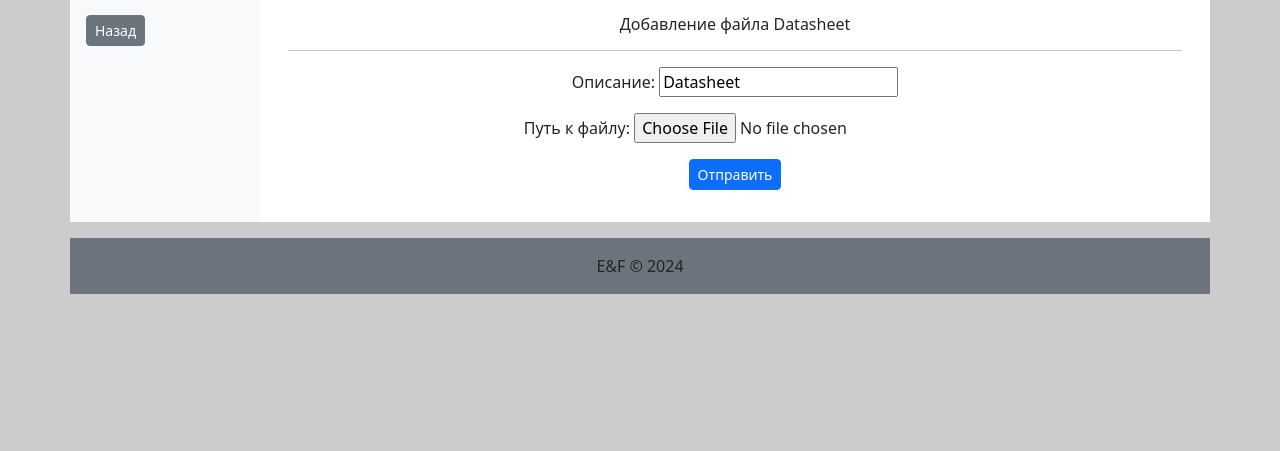
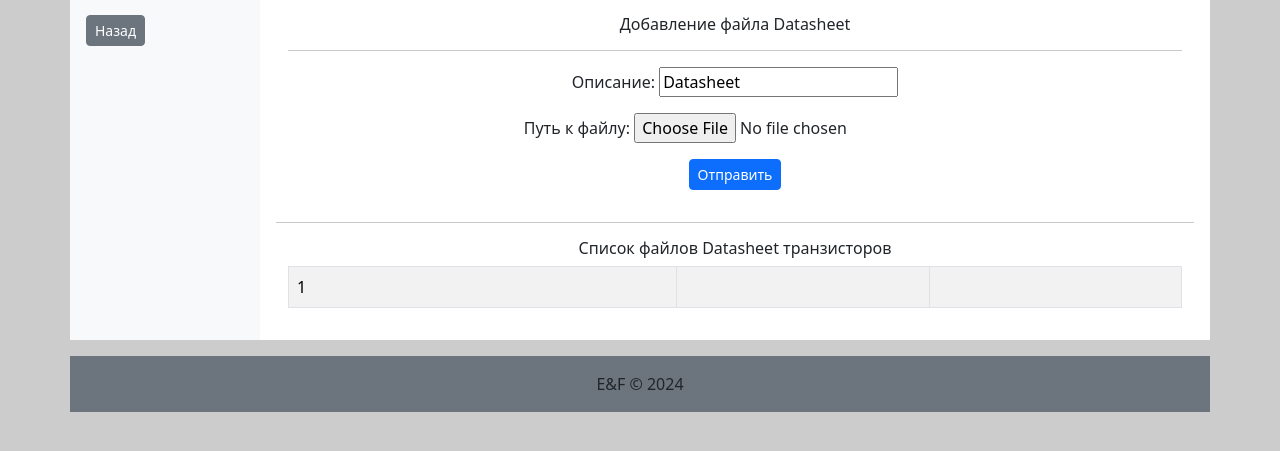
Before and after one commit to eskealexey/django-radio, a Django app: page /transistors/datasheetadd/ in a window 1280 px wide. Shown: the part 171-622 px from the top of the page. Run offline with Django 5.2, Linux system fonts and the light colour scheme; data comes from the database, SQL or seed files in the repository; some libraries are stand-ins or nearby versions.

Commit message:
переработан функционал работы с файлами Даташит, добавлен список файлов datasheet

```diff
--- a/radio/templates/index_template.html
+++ b/radio/templates/index_template.html
@@ -34,13 +34,13 @@
         <li class="nav-item dropdown">
           <a class="nav-link dropdown-toggle text-white" data-bs-toggle="dropdown" href="#" role="button" aria-expanded="false">Транзисторы</a>
           <ul class="dropdown-menu">
+            <li><a class="dropdown-item text-dark" href="{% url 'transistors_all' %}">Все типы</a></li>
+            <li><hr class="dropdown-divider"></li>
             {% for tip_tr in tiptrans %}
               {% if tip_tr %}
               <li><a class="dropdown-item text-dark" href="{% url 'transistors_tip_list' tip_tr.pk %}">{{  tip_tr.name }}</a></li>
               {% endif %}
               {% endfor %}
-            <li><hr class="dropdown-divider"></li>
-            <li><a class="dropdown-item text-dark" href="{% url 'transistors_all' %}">Все типы</a></li>
             <li><hr class="dropdown-divider"></li>
             <li><a class="dropdown-item text-dark" href="{% url 'datasheet_trahsisitor_add' %}">Add Datasheets</a></li>
           </ul>
--- a/radio/templates/transistors/datasheet_transistor_add.html
+++ b/radio/templates/transistors/datasheet_transistor_add.html
@@ -13,6 +13,20 @@
         </form>
     </div>
 </div>
+<hr>
+<div class="container">
+    <h6 class="text-center">Список файлов Datasheet транзисторов</h6>
+    <table class="table table-striped table-bordered">
+        {% for datasheet in datasheets %}
+            <tr>
+                <td>{{ forloop.counter }}</td><td>{{ datasheet }}</td><td>{{ datasheet.url }}</td>
+            </tr>
+        {% endfor %}
+
+    </table>
+
+</div>
+
 
 {% endblock %}
 
--- a/radio/transistors/views.py
+++ b/radio/transistors/views.py
@@ -3,7 +3,7 @@ from django.http import HttpRequest
 from django.shortcuts import render, redirect, get_object_or_404
 
 from .forms import TransistorAddForm, DatasheetTransistorAddForm, TransistorPrimechAddForm, TransistorEditForm
-from .models import TipTrans, Transistor
+from .models import TipTrans, Transistor, DatasheetTransistor
 
 
 def get_name_korpus(quary_)->set:
@@ -123,6 +123,7 @@ def transistor_add(request):
     """
     Функция для добавления нового транзистора
     """
+    tiptrans = TipTrans.objects.all()
     if request.method == 'POST':
         form = TransistorAddForm(request.POST)
         if form.is_valid():
@@ -133,6 +134,7 @@ def transistor_add(request):
 
     context = {
         'title': 'Добавление нового транзистора',
+        'tiptrans': tiptrans,
         'form': form,
 
     }
@@ -143,6 +145,7 @@ def transistor_edit(request, pk):
     """
     Функция для редактирования транзистора
     """
+    tiptrans = TipTrans.objects.all()
     transistor = get_object_or_404(Transistor, id=pk)
     if request.method == 'POST':
         form = TransistorEditForm(request.POST, instance=transistor)
@@ -156,6 +159,7 @@ def transistor_edit(request, pk):
         'title': 'Редактирование транзистора',
         'form': form,
         'transistor': transistor,
+        'tiptrans': tiptrans,
         'pk': pk,
     }
     return render(request, 'transistors/transistor_edit.html', context=context)
@@ -166,17 +170,22 @@ def datasheet_add(request):
     """
     Функция для добавления нового даташита
     """
+    tiptrans = TipTrans.objects.all()
+    datasheets = DatasheetTransistor.objects.all()
     if request.method == 'POST':
         form = DatasheetTransistorAddForm(request.POST, request.FILES)
         if form.is_valid():
-            for item in form:
-                print(item)
-            form.save()
-            return redirect('transistors_all')
+            if not form.cleaned_data['url']:
+                pass
+            else:
+                form.save()
+            return redirect('datasheet_trahsisitor_add')
     else:
         form = DatasheetTransistorAddForm()
     context = {
         'title': 'Добавление нового транзистора',
+        'tiptrans': tiptrans,
+        'datasheets': datasheets,
         'form': form,
     }
     return render(request, 'transistors/datasheet_transistor_add.html', context=context)
@@ -220,9 +229,11 @@ def transistor_detail(request, pk):
     Функция для вывода детальной информации о транзисторе
     """
     transistor = Transistor.objects.get(id=pk)
+    tiptrans = TipTrans.objects.all()
     context = {
         'title': 'Transistor Detail',
         'transistor': transistor,
+        'tiptrans': tiptrans,
     }
     return render(request, 'transistors/transistor_detail.html', context=context)
 
```
